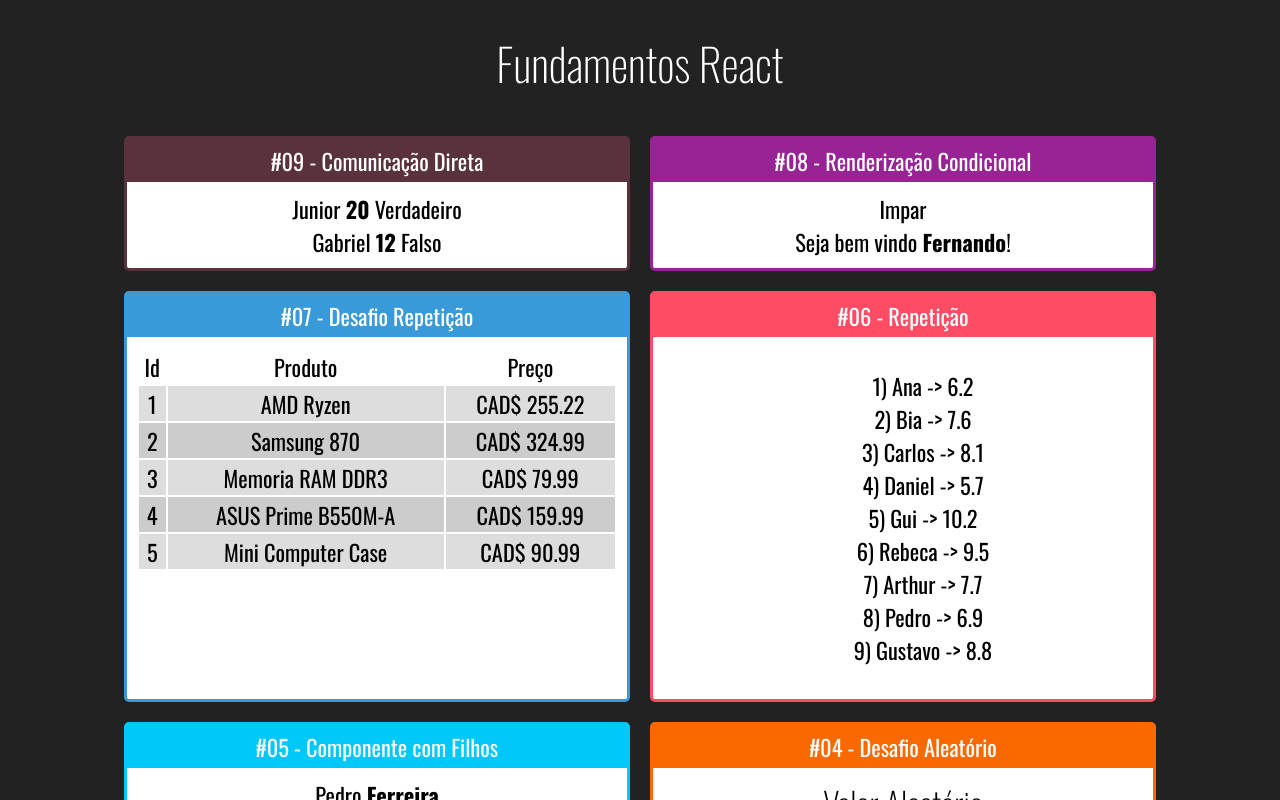
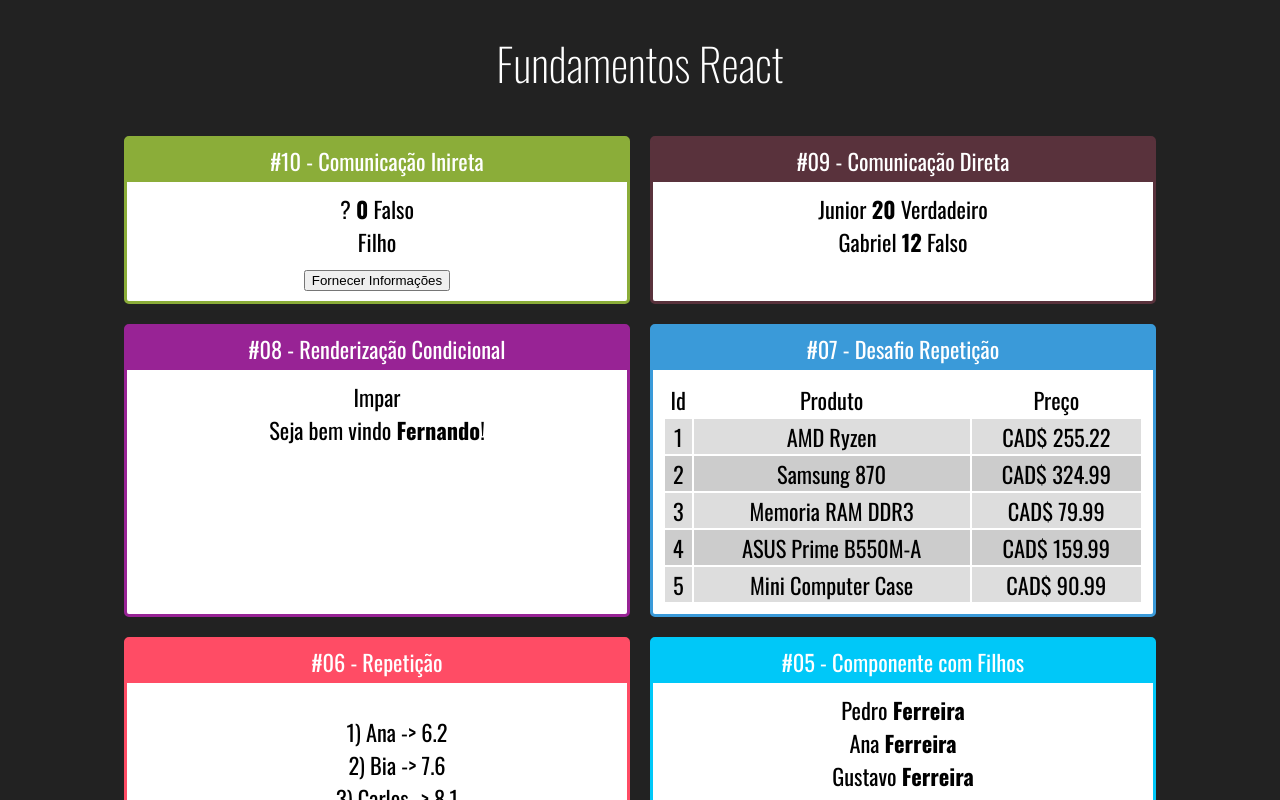
Before and after one commit to daniel-castilho/re-fundamentos, a React (Create React App) app: page / in a window 1280 px wide. Shown: the top 800 px of the page. Built offline with nearby package versions, Linux system fonts and the light colour scheme.

Commit message:
Indirect Communication

```diff
--- a/src/App.jsx
+++ b/src/App.jsx
@@ -12,6 +12,7 @@
 import ParOuImpar from './components/condicional/ParOuImpar';
 import UsuarioInfo from './components/condicional/UsuarioInfo';
 import DiretaPai from './components/comunicacao/DiretaPai';
+import IndiretaPai from './components/comunicacao/IndiretaPai';
 
 import "./App.css";
 
@@ -20,6 +21,10 @@
 		<h1>Fundamentos React</h1>
 
 		<div className="Cards">
+			<Card titulo="#10 - Comunicação Inireta" color="#8BAD39">
+				<IndiretaPai></IndiretaPai>
+			</Card>
+
 			<Card titulo="#09 - Comunicação Direta" color="#59323C">
 				<DiretaPai></DiretaPai>
 			</Card>
--- /dev/null
+++ b/src/components/comunicacao/IndiretaFilho.jsx
@@ -0,0 +1,17 @@
+import React from "react";
+
+export default (props) => {
+
+	return (
+		<div>
+			<div>Filho</div>
+			<button
+				onClick={(e) => {
+					props.quandoClicar("João", 53, true);
+				}}
+			>
+				Fornecer Informações
+			</button>
+		</div>
+	);
+};
--- /dev/null
+++ b/src/components/comunicacao/IndiretaPai.jsx
@@ -0,0 +1,25 @@
+import React from "react";
+import IndiretaFilho from "./IndiretaFilho";
+
+export default (props) => {
+    let nome = '?';
+    let idade = 0;
+    let nerd = false;
+
+	function fornecerInformacoes(nomeParam, idadeParam, nerdParam) {
+		nome = nomeParam;
+        idade = idadeParam;
+        nerd = nerdParam;
+	}
+
+	return (
+		<div>
+			<div>
+                <span>{nome} </span>
+                <span><strong>{idade}</strong> </span>
+                <span>{nerd ? 'Verdadeiro' : 'Falso'}</span>
+            </div>
+			<IndiretaFilho quandoClicar={fornecerInformacoes}></IndiretaFilho>
+		</div>
+	);
+};
```
